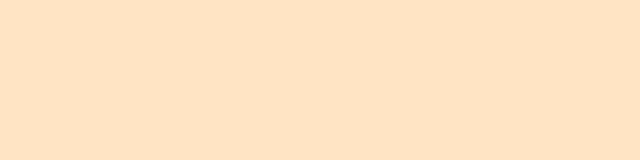
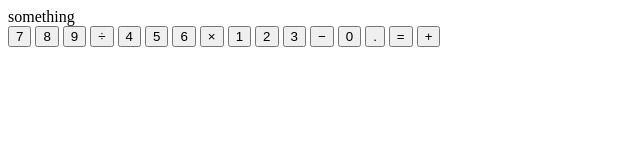
Before and after one commit to ejiseok/odin-calculator, a plain HTML site: page index.html in a window 1280 px wide. Shown: the whole page, without its empty margins (0-640 px from the left). Drawn offline with Linux system fonts and the light colour scheme.

Commit message:
HTML 레이아웃 작성

```diff
--- a/index.html
+++ b/index.html
@@ -7,6 +7,25 @@
   <link rel="stylesheet" href="style.css">
 </head>
 <body>
+  <div class="container">
+    <div class="display">something</div>
+    <button class="btn">7</button>
+    <button class="btn">8</button>
+    <button class="btn">9</button>
+    <button class="btn">&divide;</button>
+    <button class="btn">4</button>
+    <button class="btn">5</button>
+    <button class="btn">6</button>
+    <button class="btn">&times;</button>
+    <button class="btn">1</button>
+    <button class="btn">2</button>
+    <button class="btn">3</button>
+    <button class="btn">&minus;</button>
+    <button class="btn">0</button>
+    <button class="btn">.</button>
+    <button class="btn">=</button>
+    <button class="btn">&plus;</button>
+  </div>
 
   <script src="script.js"></script>
 </body>
--- a/style.css
+++ b/style.css
@@ -1,7 +1,3 @@
 * {
   box-sizing: border-box;
 }
-
-body {
-  background-color: bisque;
-}
```
